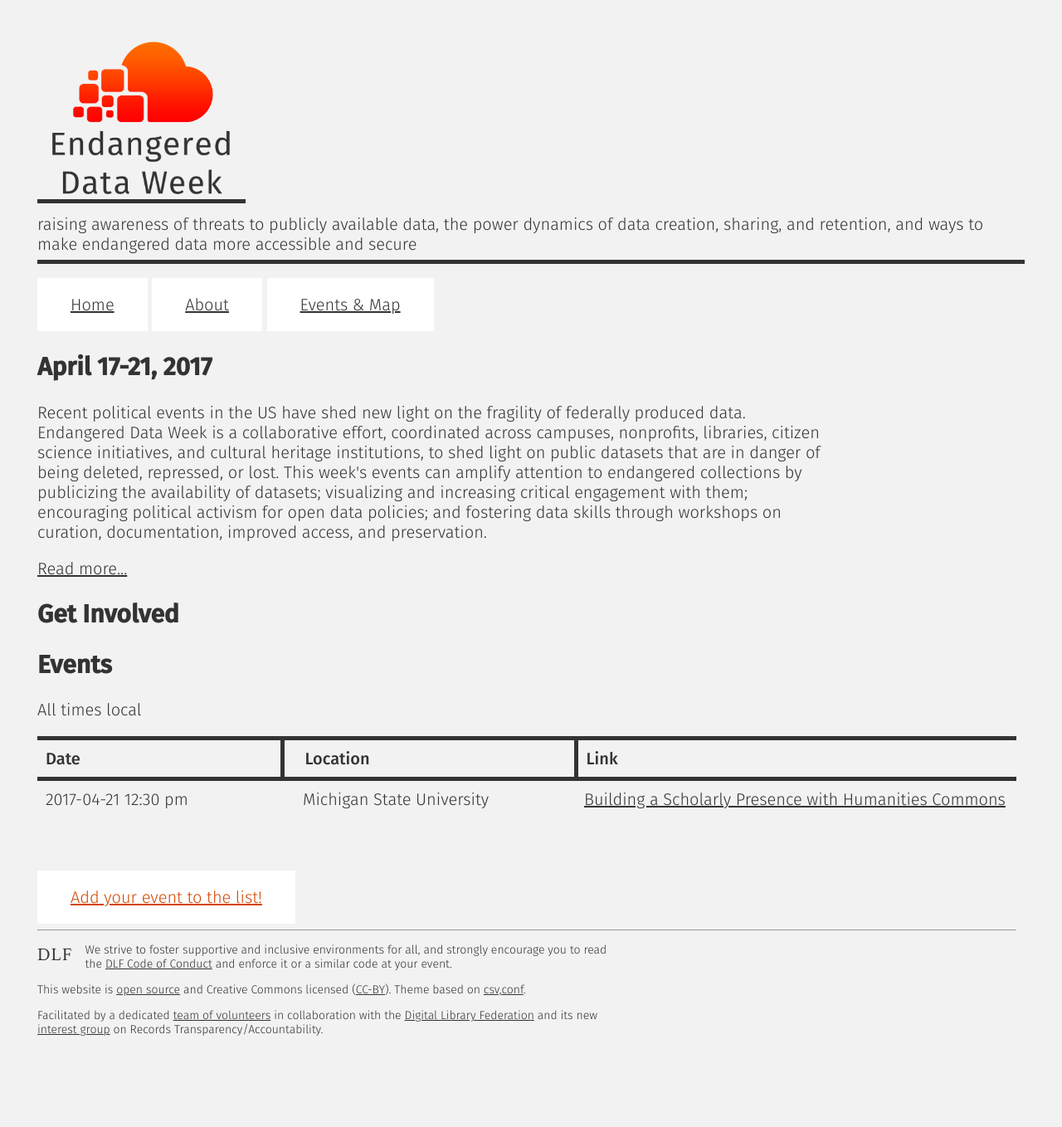
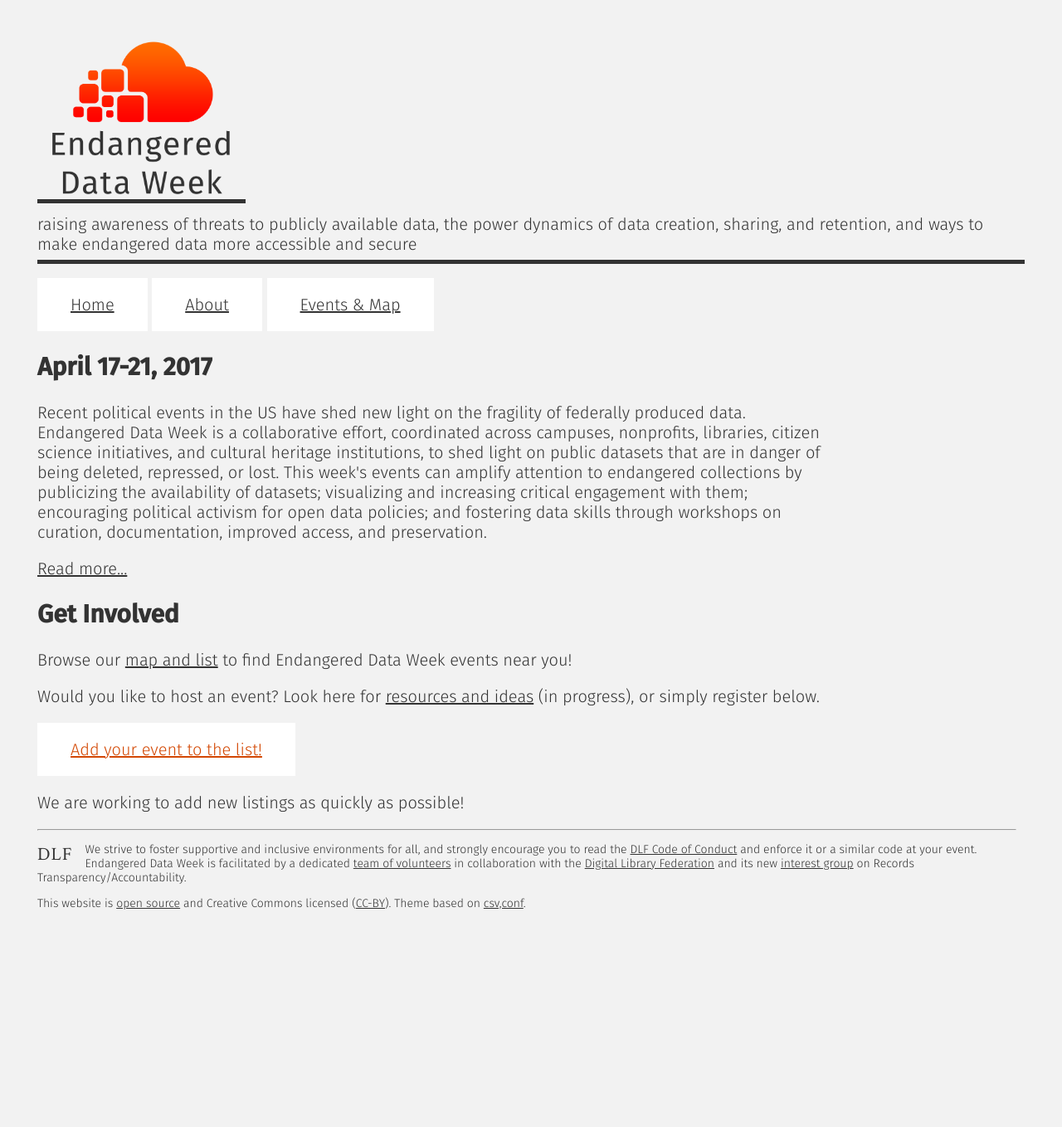
Before and after one commit to endangereddataweek/endangereddataweek.org, a Jekyll site: the page built from index.html, in a window 1280 px wide. Shown: the whole page at 83% size. Built offline with Jekyll 4.4.1, drawn with Linux system fonts in a browser that asks for light colours; nearby versions of some CDN libraries; a style sheet for code colours, icons or effects is not loaded; after the commit the page ends 1206 px from its top, so only the background shows below that.

Commit message:
moves events to  map page

```diff
--- a/_includes/footer.html
+++ b/_includes/footer.html
@@ -2,7 +2,7 @@
 
   <hr />
 
-  <p class="sixty">
+  <p>
     <span class="logo">
       <a href="https://www.diglib.org">
         <i class="icon-dlf-logo dlf-color"></i>
@@ -10,12 +10,9 @@
       </a>
     </span>
     We strive to foster supportive and inclusive environments for all, and strongly encourage you to read the <a href="https://www.diglib.org/about/code-of-conduct/" title="DLF Code of Conduct">DLF Code of Conduct</a> and enforce it or a similar code
-    at your event.
+    at your event. Endangered Data Week is facilitated by a dedicated <a href='/about/'>team of volunteers</a> in collaboration with the <a href="https://diglib.org/">Digital Library Federation</a> and its new <a href="https://www.diglib.org/transparency-accountability/">interest group</a> on Records Transparency/Accountability.
   </p>
-  <p class="sixty">This website is <a href="{{ site.repository }}" title="Website source code on GitHub">open source</a> and Creative Commons licensed (<a href="http://creativecommons.org/licenses/by/4.0/">CC-BY</a>). Theme based on <a href="https://csvconf.com/">csv,conf</a>.</p>
-  <p class="sixty">
-    Facilitated by a dedicated <a href='/about/'>team of volunteers</a> in collaboration with the <a href="https://diglib.org/">Digital Library Federation</a> and its new <a href="https://www.diglib.org/transparency-accountability/">interest group</a>            on Records Transparency/Accountability.
-  </p>
+  <p>This website is <a href="{{ site.repository }}" title="Website source code on GitHub">open source</a> and Creative Commons licensed (<a href="http://creativecommons.org/licenses/by/4.0/">CC-BY</a>). Theme based on <a href="https://csvconf.com/">csv,conf</a>.</p>
 
 </footer>
 
--- a/index.html
+++ b/index.html
@@ -15,22 +15,11 @@
 
   <h2>Get Involved</h2>
 
-<h2>Events</h2>
-<p>All times local</p>
-<table class="locations">
-  <tr class="header">
-    <th class="date">Date</th>
-    <th class="location">Location</th>
-    <th>Link</th>
-  </tr>
-  {% assign sorted = (site.events | sort: 'date') %}
-  {%  for event in sorted %}
-  <tr class="post transparent">
-    <td class="date">{{ event.date | date: "%Y-%m-%d "}} {{ event.time | date: "%I:%M %P" }}</td>
-    <td class="location">{{ event.location_city }}</td>
-    <td class="title"><a href="{{ event.url }}">{{ event.title }}</a></td>
-  </tr>
-  {% endfor %}
-</table>
-
-<a title="Add your own event" class="submit-talk button" href="https://docs.google.com/forms/d/e/1FAIpQLSeTZ30rbBS5axmn-QpWZML_nEqT_bmiz9V2TiQYYTTQSsKUxw/viewform" target="_blank">Add your event to the list!</a>
+  <div clas="row">
+    <div class="eighty">
+      <p>Browse our <a href='/map/'>map and list</a> to find Endangered Data Week events near you!</p>
+      <p>Would you like to host an event? Look here for <a href="https://wiki.diglib.org/Endangered_Data_Week">resources and ideas</a> (in progress), or simply register below. </p>
+      <p><a title="Add your own event" class="submit-talk button" href="https://docs.google.com/forms/d/e/1FAIpQLSeTZ30rbBS5axmn-QpWZML_nEqT_bmiz9V2TiQYYTTQSsKUxw/viewform" target="_blank">Add your event to the list!</a></p>
+      <p>We are working to add new listings as quickly as possible!</p>
+</div>
+</div>
```
